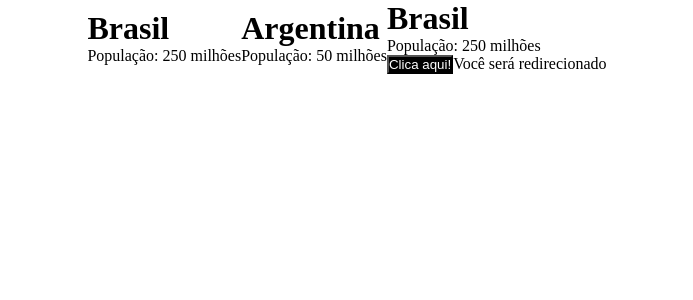
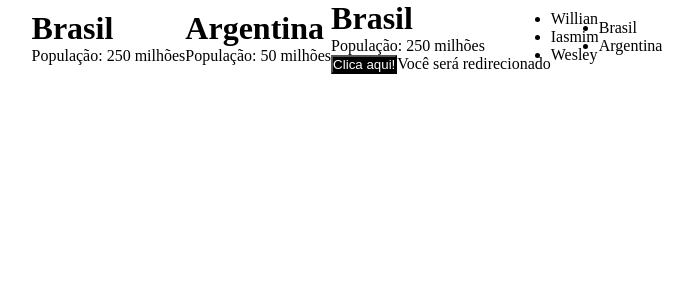
Before and after one commit to merogabriel/demo-q2-jul21, a React (Create React App) app: page / in a window 1280 px wide. Shown: the top 300 px of the page, without its empty margins (293-986 px from the left). Built offline with nearby package versions, Linux system fonts and the light colour scheme.

Commit message:
feature: list componentes

```diff
--- a/src/App.js
+++ b/src/App.js
@@ -1,5 +1,6 @@
 import Card from "./components/Card";
 import Button from "./components/Button";
+import List from "./components/List";
 import "./app.css";
 
 function App() {
@@ -13,6 +14,9 @@ function App() {
     population: "50 milhões",
   };
 
+  const nameList = ["Willian", "Iasmim", "Wesley"];
+  const countryList = ["Brasil", "Argentina"];
+
   return (
     <div>
       <header className="container">
@@ -25,6 +29,13 @@ function App() {
             <span>Clica aqui!</span>
           </Button>
         </Card>
+        <List list={nameList} />
+
+        <ul>
+          {countryList.map((country, index) => (
+            <li key={index}>{country}</li>
+          ))}
+        </ul>
       </header>
     </div>
   );
--- /dev/null
+++ b/src/components/List/index.jsx
@@ -0,0 +1,12 @@
+const List = ({ list }) => {
+
+  return (
+    <ul>
+      {
+        list.map(name => <li key={name}>{name}</li>)
+      }
+    </ul>
+  )
+}
+
+export default List;
```
Also changed, not shown: 1 other file (tests, documents, lock files or other folders).
